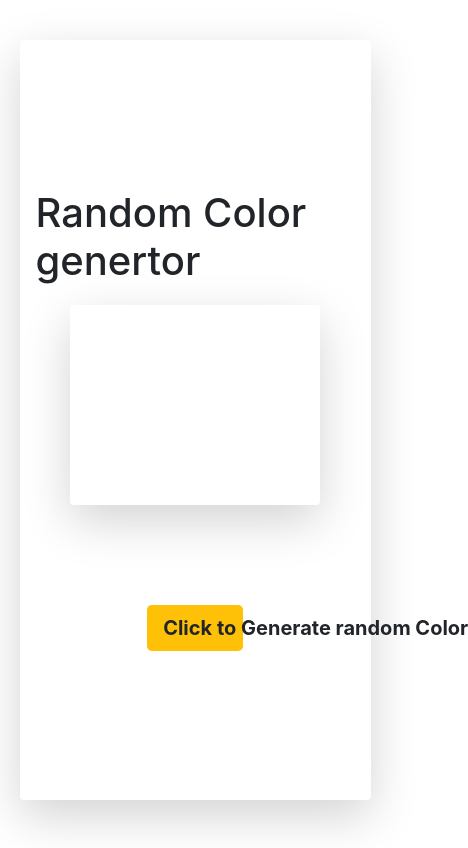
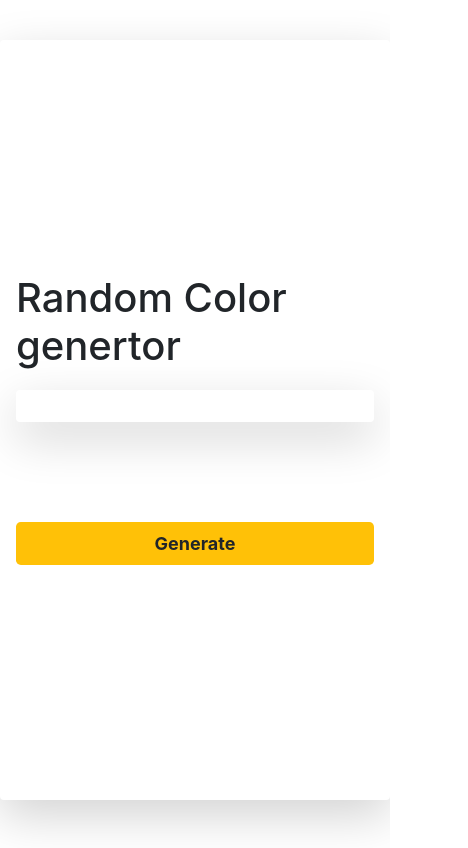
Before and after one commit to saqibregi/Random_color_generator, a plain HTML site: page index.html in a window 390 px wide. Shown: the whole page, 468 px wide, since content can reach past the window. Drawn offline with nearby package versions, Linux system fonts and the light colour scheme.

Commit message:
Update index.html

```diff
--- a/index.html
+++ b/index.html
@@ -48,6 +48,32 @@
     color: #333;
   }
 
+
+  @media (max-width: 768px) {
+  .parent {
+    width: 100%;
+  }
+
+  .child {
+    width: 100%;
+    height: auto;
+  }
+
+  .start-button {
+    width: 100%;
+    font-size: 18px;
+  }
+
+  .h1 {
+    font-size: 36px;
+  }
+
+  .hex-code {
+    font-size: 16px;
+  }
+}
+
+
 </style>
 </head>
 <body>
@@ -55,7 +81,7 @@
     <h1 class="disply-1">Random Color genertor</h1>
   <div class="child shadow-lg p-3 mb-5 bg-body rounded"></div>
   <div><h3 class="hex-code "></h3></div>
-  <button class=" start-button  btn btn-lg btn-warning">Click to Generate random Color</button>
+  <button class=" start-button  btn btn-lg btn-warning">Generate</button>
 </div>
 </div>
 
```
